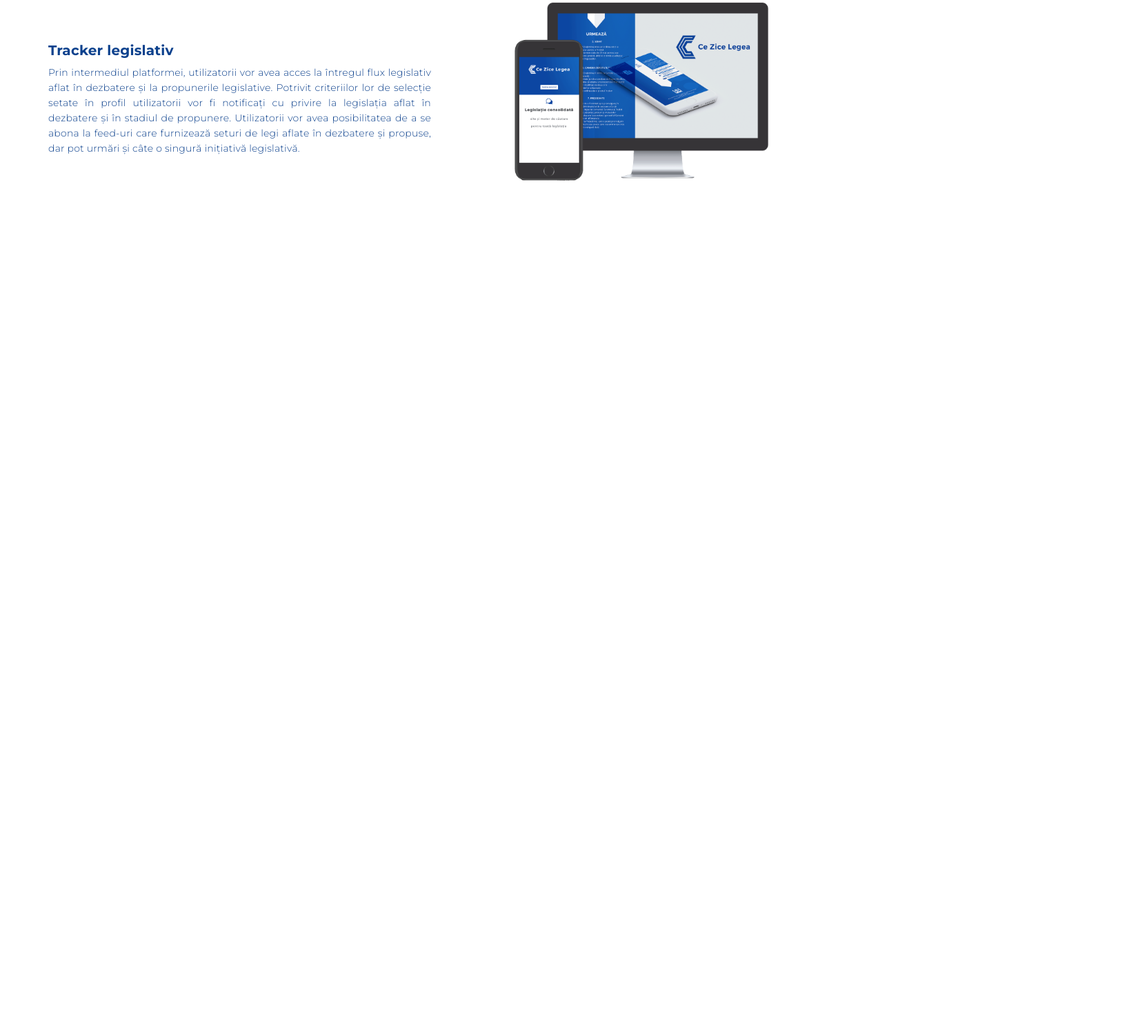
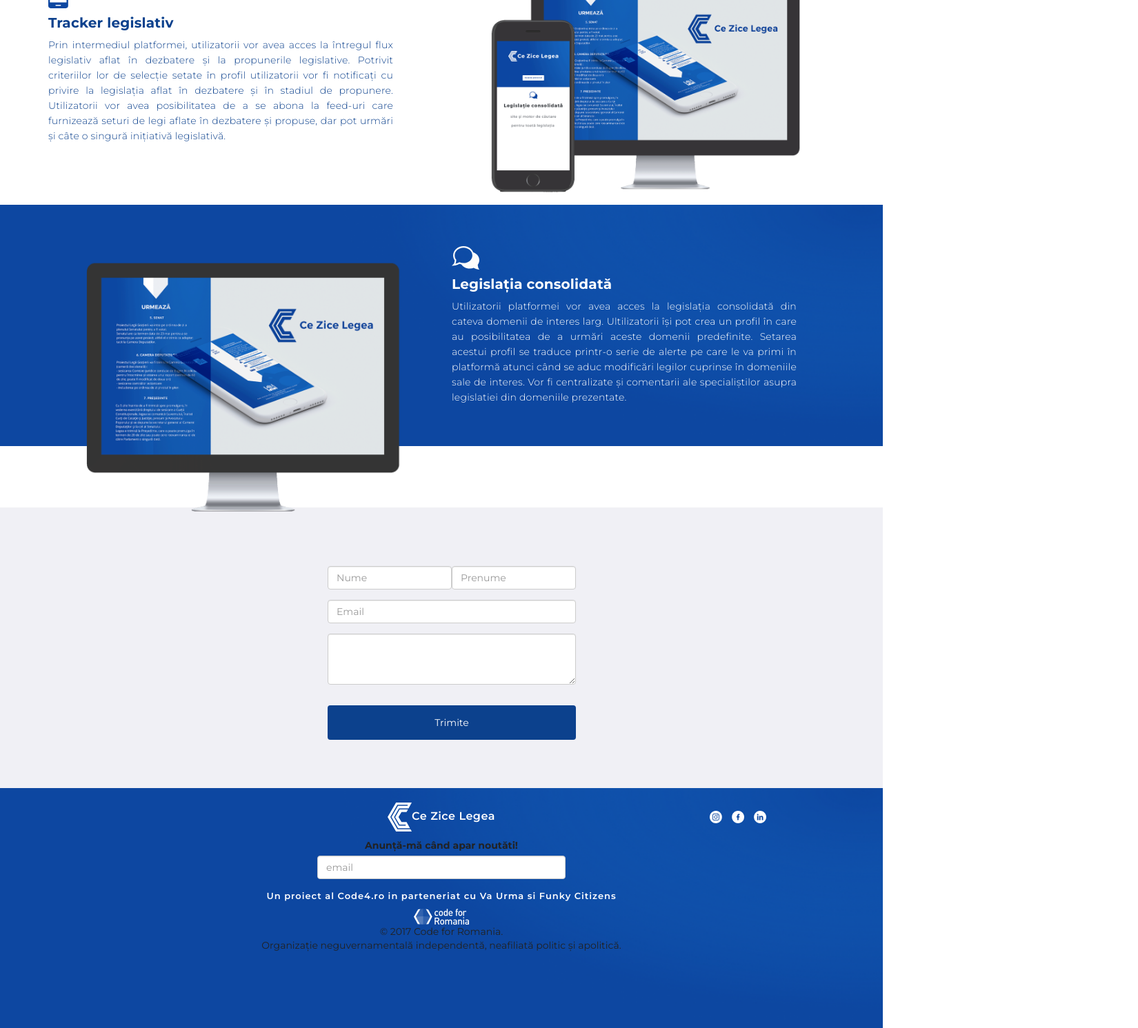
Before and after one commit to code4romania/ce-zice-legea-landing-page, a plain HTML site: page index.html in a window 1280 px wide. Shown: the part 1309-2800 px from the top of the page at 69% size, 1650 px wide, since content can reach past the window. Before the commit the page ends 1586 px from the top, so only its background shows below. Drawn offline with nearby package versions, Linux system fonts and the light colour scheme.

Commit message:
Finished Layout

```diff
--- a/css/style.css
+++ b/css/style.css
@@ -9,7 +9,7 @@ body {
   text-rendering: optimizeLegibility;
 }
 .whitespace {
-  margin-top: 10px;
+  padding-top: 1px;
 }
 /* ---------------------------------- */
 /* HEADER */
@@ -103,7 +103,9 @@ header {
 /* ---------------------------------- */
 /* SECTION 1 */
 /* ---------------------------------- */
-.section-1-bg {
+.section-1-bg,
+.section-3-bg,
+footer {
   background-image: url('../img/mask.png');
   background-size: cover;
   background-position: center;
@@ -127,6 +129,7 @@ header {
   font-size: 20px;
 }
 .section-text p {
+  width: 500px;
   font-size: 14px;
   font-weight: 300;
   text-align: justify;
@@ -136,19 +139,20 @@ header {
   font-weight: 700;
   font-size: 15px;
 }
-.section-img {
-  width: 250px;
-  margin-left: 200px;
-}
-.section-img img {
-  float: right;
+.section-1-bg .section-img img {
+  position: relative;
+  width: 200px;
+  top: 20px;
+  left: 35%;
 }
 
 /* ---------------------------------- */
 /* SECTION 2 */
 /* ---------------------------------- */
-
-.section-2-bg .section-text{
+.section-2-bg {
+  margin-top: 30px;
+}
+.section-2-bg .section-text {
   color: #0C418D;
 }
 .clear {
@@ -159,7 +163,63 @@ header {
 .section-2-bg .section-text {
   float: left;
 }
-.section-2-bg .section-img {
-  width: 400px;
-  margin-left: 90px;
+.section-2-bg .section-img img {
+  position: relative;
+  width: 450px;
+  left: 10%;
 }
+.section-2-bg .icon-small {
+  color: #0C418D;
+}
+
+/* ---------------------------------- */
+/* SECTION 3 */
+/* ---------------------------------- */
+.section-3-bg .section-img img {
+  position: relative;
+  top: 20px;
+}
+
+/* ---------------------------------- */
+/* SECTION 4  - form*/
+/* ---------------------------------- */
+.form {
+  background-color: #f0f0f5;
+  height: auto;
+  padding: 70px;
+}
+.form-layout {
+  margin-bottom: 15px;
+  padding: 0;
+}
+.btn-custom {
+  color: #fff;
+  background-color: #0C418D;
+  height: 50px;
+  margin-top: 30px;
+}
+.btn-custom:hover {
+  color: #fff;
+  background-color: #1976D2;
+}
+
+/* ---------------------------------- */
+/* FOOTER*/
+/* ---------------------------------- */
+.brand-logo img {
+  width: 35px;
+}
+.brand-logo p {
+  color: #fff;
+  font-weight: 600;
+  letter-spacing: .5px;
+  font-size: 16px;
+}
+.social-media {
+    position: relative;
+    top: 30px;
+    right: -425px;
+}
+.social-media img {
+  margin-left: 10px;
+}
--- a/index.html
+++ b/index.html
@@ -1,5 +1,5 @@
 <!DOCTYPE html>
-<html>
+<html lang="ro">
 <head>
   <meta charset="UTF-8">
   <meta http-equiv="X-UA-Compatible" content="IE=edge">
@@ -43,7 +43,7 @@
         <div class="navbar-collapse collapse">
           <ul class="nav navbar-nav navbar-right">
             <li><a href="javascript:void(0)">Despre</a></li>
-            <li><a href="javascript:void(0)">Func&#355;ionalit&#259;&#355;i</a></li>
+            <li><a href="javascript:void(0)">Funcționalități</a></li>
             <li><a href="javascript:void(0)">Echipa</a></li>
           </ul>
         </div>
@@ -75,18 +75,18 @@
             <div class="thumbnail">
               <img src="img/icon-1.svg" alt="">
               <div class="caption">
-                <h3>Dic&#355;ionar juridic</h3>
-                <p>extensie gratuit&#259;<br> pentru browser</p>
+                <h3>Dicționar juridic</h3>
+                <p>extensie gratuită<br> pentru browser</p>
               </div>
             </div>
           </div>
 
           <div class="col-xs-4 col-md-4">
             <div class="thumbnail">
-              <img src="img/icon-2.svg" alt="">
+              <img src="img/icon-2-1.svg" alt="">
               <div class="caption">
                 <h3>Tracker legislativ</h3>
-                <p>aplica&#355;ii pentru<br> iPhone &#351;i Android</p>
+                <p>aplicații pentru<br> iPhone și Android</p>
               </div>
             </div>
           </div>
@@ -95,8 +95,8 @@
             <div class="thumbnail">
               <img src="img/icon-3.svg" alt="">
               <div class="caption">
-                <h3>Legisla&#355;ia consolidat&#259;</h3>
-                <p>site &#351;i motor de c&#259;utare<br> pentru toat&#259; legisla&#355;ia</p>
+                <h3>Legislația consolidată</h3>
+                <p>site și motor de căutare<br> pentru toată legislația</p>
               </div>
             </div>
           </div>
@@ -104,7 +104,7 @@
         </div>
       </div>
     </div>
-    <p class="last-p-header">Un proiect al Code4.ro &#238;n parteneriat cu Va Urma  &#351;i Funky Citizens</p>
+    <p class="last-p-header">Un proiect al Code4.ro in parteneriat cu Va Urma si Funky Citizens</p>
 <!-- / thumbnails -->
   </div>
 </header>
@@ -112,51 +112,135 @@
 <!-- the phone section is missing -->
 
 <!-- whitespace -->
-<p class="whitespace">&nbsp;</p>
+<p class="whitespace"></p>
 <!-- / whitespace -->
 
 <!-- section 1 -->
-<section>
-  <div class="section-1-bg">
+<section class="section-1-bg">
     <div class="container">
       <div class="row section-margin">
-        <div class="col-xs-6 col-md-6 section-img">
-          <img  class="img-responsive" src="img/mobile-czl.png" alt="">
+        <div class="col-xs-6 col-md-6">
+          <div class="section-img">
+            <img  class="img-responsive" src="img/mobile-czl.png" alt="">
+          </div>
         </div>
         <div class="col-xs-6 col-md-6 section-text">
           <img class="icon-small" src="img/icon-1.svg" alt="">
-          <h4>Dic&#355;ionar juridic</h4>
-          <p>Construirea &#238;n parteneriat cu <span>Funky Citizens</span> a unei baze de date cu termeni explica&#355;i pe &#238;n&#355;elesul tuturor. Dic&#355;ionarul va fi disponibil  &#351;i &#238;n format text &#238;n care se pot opera c&#259;ut&#259;ri, dar va fi integrat și cu legisla&#355;ia, astfel &#238;ncât un utilizator care cite&#351;te textul unei legi poate accesa anumi&#355;i termeni (marca&#355;i in text/highlighted) pentru a-i vedea explica&#355;i pe larg &#238;n dic&#355;ionar. De asemenea dezvolt &#259;m un extension pentru Chrome si Mozilla, Firefox cu aceea &#351;i func&#355;ie.</p>
+          <h4>Dicționar juridic</h4>
+          <p>Construirea în parteneriat cu Funky Citizens a unei baze de date cu termeni explicați pe înțelesul tuturor. Dicționarul va fi disponibil și în format text în care se pot opera căutări, dar va fi integrat și cu legislația, astfel încât un utilizator care citește textul unei legi poate accesa anumiți termeni (marcati in text/highlighted) pentru a-i vedea explicați pe larg în dicționar. De asemenea dezvoltăm un extension pentru Chrome si Mozilla, Firefox cu aceeași funcție.</p>
         </div>
       </div>
     </div>
-  </div>
 </section>
 <!-- section 1 -->
 
 <div class="clear"></div>
 
 <!-- section 2 -->
-<section>
-  <div class="section-2-bg">
+<section class="section-2-bg">
     <div class="container">
       <div class="row section-margin">
         <div class="col-xs-6 col-md-6 section-text">
-          <img class="icon-small" src="img/icon-2.svg" alt="">
+          <img class="icon-small" src="img/icon-2-2.svg" alt="">
           <h4>Tracker legislativ</h4>
           <p>Prin intermediul platformei, utilizatorii vor avea acces la întregul flux legislativ aflat în dezbatere și la propunerile legislative.
           Potrivit criteriilor lor de selecție setate în profil utilizatorii vor fi notificați cu privire la legislația aflat în dezbatere și în stadiul de propunere. Utilizatorii vor avea posibilitatea de a se abona la feed-uri care furnizează seturi de legi aflate în dezbatere și propuse, dar pot urmări și câte o singură inițiativă legislativă.</p>
         </div>
-        <div class="col-xs-6 col-md-6 section-img">
-          <img  class="img-responsive" src="img/desktop-mobile-czl.png" alt="">
+
+        <div class="col-xs-6 col-md-6">
+          <div class="section-img">
+           <img  class="img-responsive" src="img/desktop-mobile-czl.png" alt="">
+          </div>
         </div>
       </div>
     </div>
-  </div>
 </section>
 <!-- section 2 -->
 
+<!-- section 3 -->
+<section class="section-3-bg">
+    <div class="container">
+      <div class="row section-margin">
+        <div class="col-xs-6 col-md-6">
+          <div class="section-img">
+            <img  class="img-responsive" src="img/desktop-big-czl.png" alt="">
+          </div>
+        </div>
+        <div class="col-xs-6 col-md-6 section-text">
+          <img class="icon-small" src="img/icon-3.svg" alt="">
+          <h4>Legislația consolidată</h4>
+          <p>Utilizatorii platformei vor avea acces la legislația consolidată din cateva domenii de interes larg. Ultilizatorii își pot crea un profil în care au posibilitatea de a urmări aceste domenii predefinite. Setarea acestui profil se traduce printr-o serie de alerte pe care le va primi în platformă atunci când se aduc modificări legilor cuprinse în domeniile sale de interes. Vor fi centralizate și comentarii ale specialiștilor asupra legislatiei din domeniile prezentate.</p>
+        </div>
+      </div>
+    </div>
+</section>
+<!-- section 3 -->
+
 <div class="clear"></div>
+
+<!-- section 4 -->
+<section class="form">
+  <div class="container">
+    <div class="row">
+      <div class="col-md-4"></div>
+      <div class="col-md-4">
+        <form action="" role="form">
+          <div class="form-group">
+            <div class="col-md-6 form-layout">
+              <input class="form-control" type="text" placeholder="Nume">
+            </div>
+            <div class="col-md-6 form-layout">
+              <input class="form-control" type="text"  id="firstName" placeholder="Prenume">
+            </div>
+          </div>
+
+          <div class="form-group">
+            <input type="email" class="form-control" placeholder="Email">
+          </div>
+
+          <div class="form-group">
+            <textarea class="form-control" rows="3"></textarea>
+          </div>
+
+          <button class="btn btn-block btn-custom">Trimite</button>
+        </form>
+      </div>
+      <div class="col-md-4"></div>
+    </div>
+  </div>
+</section>
+<!-- section 4 -->
+
+<!-- footer -->
+<footer>
+  <div class="container">
+    <div class="row text-center">
+      <div class="social-media">
+        <a href="#"><img src="img/instagram.png" alt=""></a>
+        <a href="#"><img src="img/facebook.png" alt=""></a>
+        <a href="#"><img src="img/linkedIn.png" alt=""></a>
+      </div>
+
+      <div class="brand-logo">
+        <p><img src="img/czl-logo.svg" alt="">Ce Zice Legea</p>
+      </div>
+
+      <form action="" role="form">
+        <div class="col-md-4 col-md-offset-4 form-group">
+          <label for="letMeKnow">Anunță-mă când apar noutăti!</label>
+          <input class="form-control" type="email" placeholder="email">
+        </div>
+      </form>
+
+      <div class="clear"></div>
+      <p class="last-p-header">Un proiect al Code4.ro in parteneriat cu Va Urma si Funky Citizens</p>
+
+      <p><img src="img/code-for-romania.png" alt=""><br> © 2017 Code for Romania.<br> Organizație neguvernamentală independentă, neafiliată politic și apolitică.</p>
+
+    </div>
+  </div>
+</footer>
+<!-- footer -->
 
   <!-- jQuery (necessary for Bootstrap's JavaScript plugins) -->
   <script src="https://ajax.googleapis.com/ajax/libs/jquery/1.12.4/jquery.min.js"></script>
```
Also changed, not shown: img/code-for-romania.png (added), img/facebook.png (added), img/icon-2-1.svg (renamed from img/icon-2.svg), img/icon-2-2.svg (added), img/instagram.png (added), img/linkedIn.png (added).
